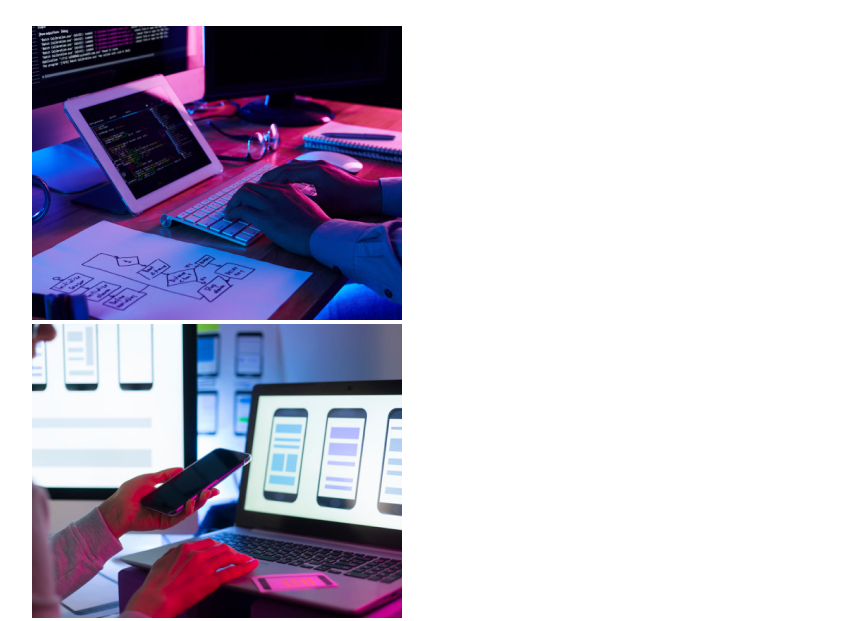
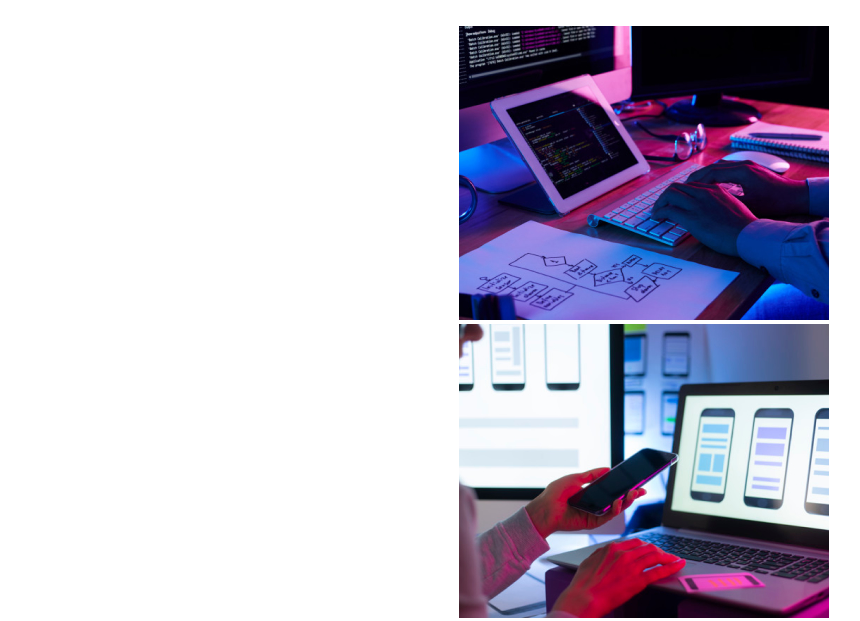
Before and after one commit to MajorPrestige/goit-markup-hw-02, a plain HTML site: page index.html in a window 1280 px wide. Shown: the part 724-1345 px from the top of the page, without its empty margins (16-876 px from the left). Drawn offline with Linux system fonts and the light colour scheme.

Commit message:
styled index

```diff
--- a/css/styles.css
+++ b/css/styles.css
@@ -89,6 +89,9 @@ body {
    line-height: 1.17;
    text-align: center;
 }
+.works {
+   text-align: center;
+}
 .worker {
    background-color: var(--theme-color);
    font-size: 16px;
--- a/index.html
+++ b/index.html
@@ -46,7 +46,7 @@
 			<section>
 				<!--? hide h2 -->
 				<h2 class="hide">Преимущества</h2>
-				<ul>
+				<ul class="list">
 					<li>
 						<h3>Внимание к деталям</h3>
 						<p>Идейные соображения, а также начало повседневной работы по формированию позиции.</p>
@@ -68,8 +68,14 @@
 			<!-- works -->
 			<section>
 				<h2 class="title">Чем мы занимаемся</h2>
-				<ul class="list">
-					<li><img src="./images/img-1.jpg" width="370" height="294" alt="разработка ПО" /></li>
+				<ul class="list works">
+					<li>
+						<img
+						src="./images/img-1.jpg"
+						width="370"
+						height="294"
+						alt="разработка ПО" />
+					</li>
 					<li>
 						<img
 							src="./images/img-2.jpg"
@@ -100,7 +106,7 @@
 						<h3 class="worker-name">Николай Тарасов</h3>
 						<p class="worker-position">Marketing</p>
 					</li>
-					<li>
+					<li class="worker-card">
 						<img width="270" height="260" src="./images/img-7.jpg" alt="фото четвертого члена команды" />
 						<h3 class="worker-name">Михаил Ермаков</h3>
 						<p class="worker-position">UI Designer</p>
```
